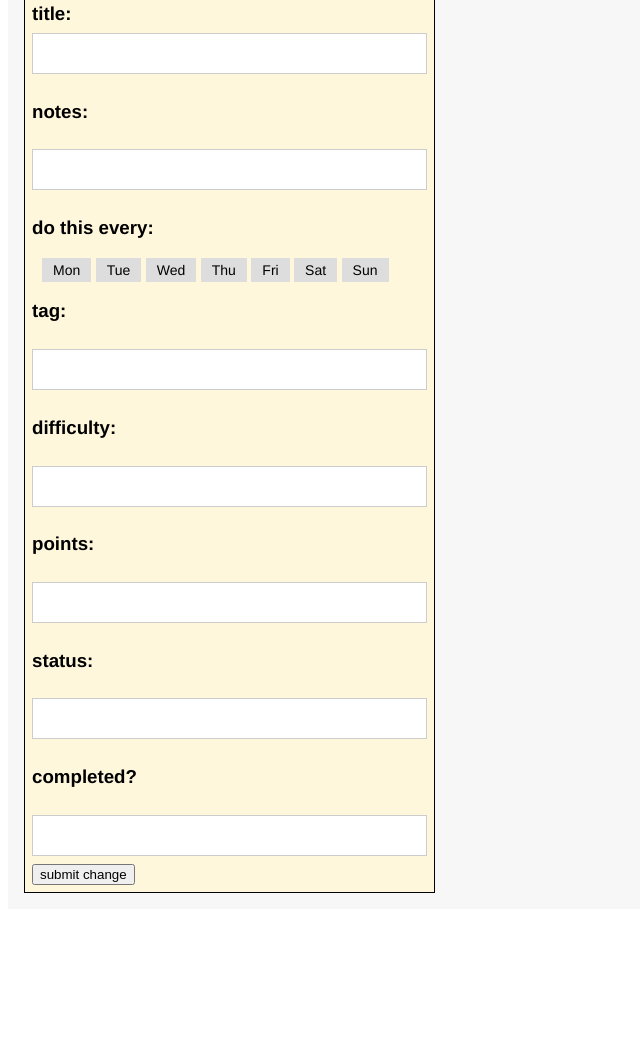
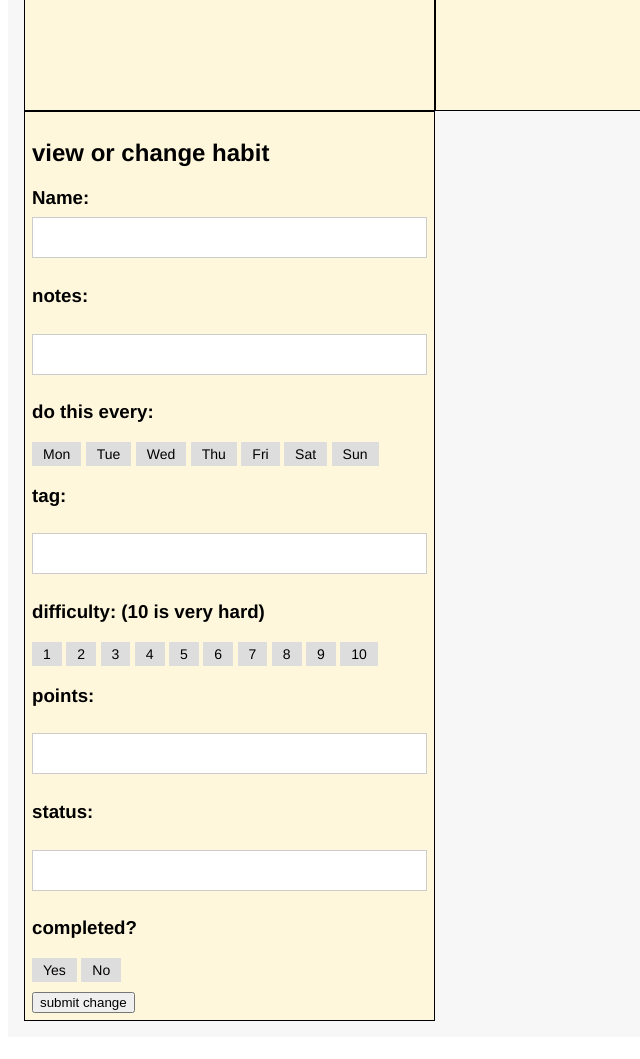
Before and after one commit to eenlars/Habiti, a plain HTML site: page Homepage/tracker/tracker.html in a window 1280 px wide. Shown: the part 655-1714 px from the top of the page, without its empty margins (0-640 px from the left). Before the commit the page ends 1660 px from the top, so only its background shows below. Drawn offline with Linux system fonts and the light colour scheme.

Commit message:
minor extra's

```diff
--- a/Homepage/tracker/tracker.css
+++ b/Homepage/tracker/tracker.css
@@ -1,9 +1,9 @@
 h1:hover
 {
-        opacity:0.5;
+    opacity:0.5;
 }
 
-h2{
+.overview h2{
     animation: animatie 3s;
 }
 
@@ -58,35 +58,29 @@ table {
     position: absolute;
 }
 
-tr {}
-
 table button {
     width: 6em;
 }
 
-    #profilepic {
+#profilepic {
     position: relative;
-    display: inline-block;
+    display: block;
     overflow: hidden;
     height: 75px;
     width: 75px;
     border-radius: 55%;
 }
 
-    #profilepic img {
+#profilepic img {
     height: 100%;
     margin-left: -25%;
 }
 
-.weekdays{
-    margin-left:-30px;
-}
-
-.weekdays input[type="checkbox"] {
+.checkboxbutton input[type="checkbox"],input[type="radio"] {
     display: none;
 }
 
-.weekdays label {
+.checkboxbutton label {
     display: inline-block;
     background-color: #ddd;
     padding: 4px 11px;
@@ -94,6 +88,10 @@ table button {
     cursor: pointer;
 }
 
-.weekdays input[type="checkbox"]:checked+label {
+.checkboxbutton input[type="checkbox"]:checked+label {
     background-color: rgb(128, 172, 230);
 }
+
+.checkboxbutton input[type="radio"]:checked+label {
+    background-color: rgb(128, 172, 230);
+}
--- a/Homepage/tracker/tracker.html
+++ b/Homepage/tracker/tracker.html
@@ -62,7 +62,6 @@
             </div>
 
             <div class="profile db-sec">
-
                 <h1>Profile</h1>
                 <div id="profilepic" >
                     <img src="https://images.unsplash.com/photo-1455758190477-ac7265bc8139">
@@ -77,12 +76,12 @@
             <div class="view db-sec">
                 <h2>view or change habit</h2>
                 <form>
-                    <h3 id="changetitle">title:<input type="text" value=""></h3>
+                    <h3 id="changename">Name:<input type="text" value=""></h3>
 
                     <h3 id="changenotes">notes:</h3>
                     <input type="text" value="">
                     <h3 id="changefrequency">do this every:</h3>
-                        <ul class="weekdays">
+                        <div class="checkboxbutton">
                             <input type="checkbox" id="check1">
                             <label for="check1">Mon</label>
                             <input type="checkbox" id="check2">
@@ -97,19 +96,46 @@
                             <label for="check6">Sat</label>
                             <input type="checkbox" id="check7">
                             <label for="check7">Sun</label>
-                        </ul>
+                        </div>
                     <h3 id="changetag">tag:</h3>
                     <input type="text" value="">
-                    <h3 id="changedifficulty">difficulty:</h3>
-                    <input type="text" value="">
+                    <h3 id="changedifficulty">difficulty: (10 is very hard)</h3>
+                    <div class="checkboxbutton">
+                            <input type="radio" name="difficulty" id="check10">
+                            <label for="check10">1</label>
+                            <input type="radio" name="difficulty" id="check11">
+                            <label for="check11">2</label>
+                            <input type="radio" name="difficulty" id="check12">
+                            <label for="check12">3</label>
+                            <input type="radio" name="difficulty" id="check13">
+                            <label for="check13">4</label>
+                            <input type="radio" name="difficulty" id="check14">
+                            <label for="check14">5</label>
+                            <input type="radio" name="difficulty" id="check15">
+                            <label for="check15">6</label>
+                            <input type="radio" name="difficulty" id="check16">
+                            <label for="check16">7</label>
+                            <input type="radio" name="difficulty" id="check17">
+                            <label for="check17">8</label>
+                            <input type="radio" name="difficulty" id="check18">
+                            <label for="check18">9</label>
+                            <input type="radio" name="difficulty" id="check19">
+                            <label for="check19">10</label>
+
+                        </div>
                     <h3 id="changepoints">points:</h3>
                     <input type="text" value="">
                     <h3 id="changestatus">status:</h3>
                     <input type="text" value="">
                     <h3 id="changecompleted">completed?</h3>
-                    <input type="text" value="">
+                    <div class="checkboxbutton">
+                        <input type="radio" name="bool" id="check8">
+                        <label for="check8">Yes</label>
+                        <input type="radio" name="bool" id="check9">
+                        <label for="check9">No</label>
+                    </div>
                 </form>
-                <button onclick="javascript:void(0)">submit change</button>
+                <button onclick="javascript:void(0)" style="margin-top:10px">submit change</button>
             </div>
         </div>
     </main>
--- a/Homepage/tracker/tracker.js
+++ b/Homepage/tracker/tracker.js
@@ -35,7 +35,7 @@ function deleteElement(type, button) {
 
 function changeElement(button){
   var row = button.parentNode.parentNode; //deze gooit de row naar de tr ipv button
-  var inserttitle = document.getElementById("changetitle");
+  var inserttitle = document.getElementById("changename");
   var inputtitle = inserttitle.childNodes[1];
   var text = button.parentNode.parentNode.childNodes[0];
   inputtitle.value = text.innerHTML;
--- a/main.css
+++ b/main.css
@@ -231,9 +231,9 @@ main {
     background-color: #FFF7DC;
     width: 33%;
     padding: 7px;
+    height:500px;
 }
 
 .overview {
     width: 200%;
-
 }
```
